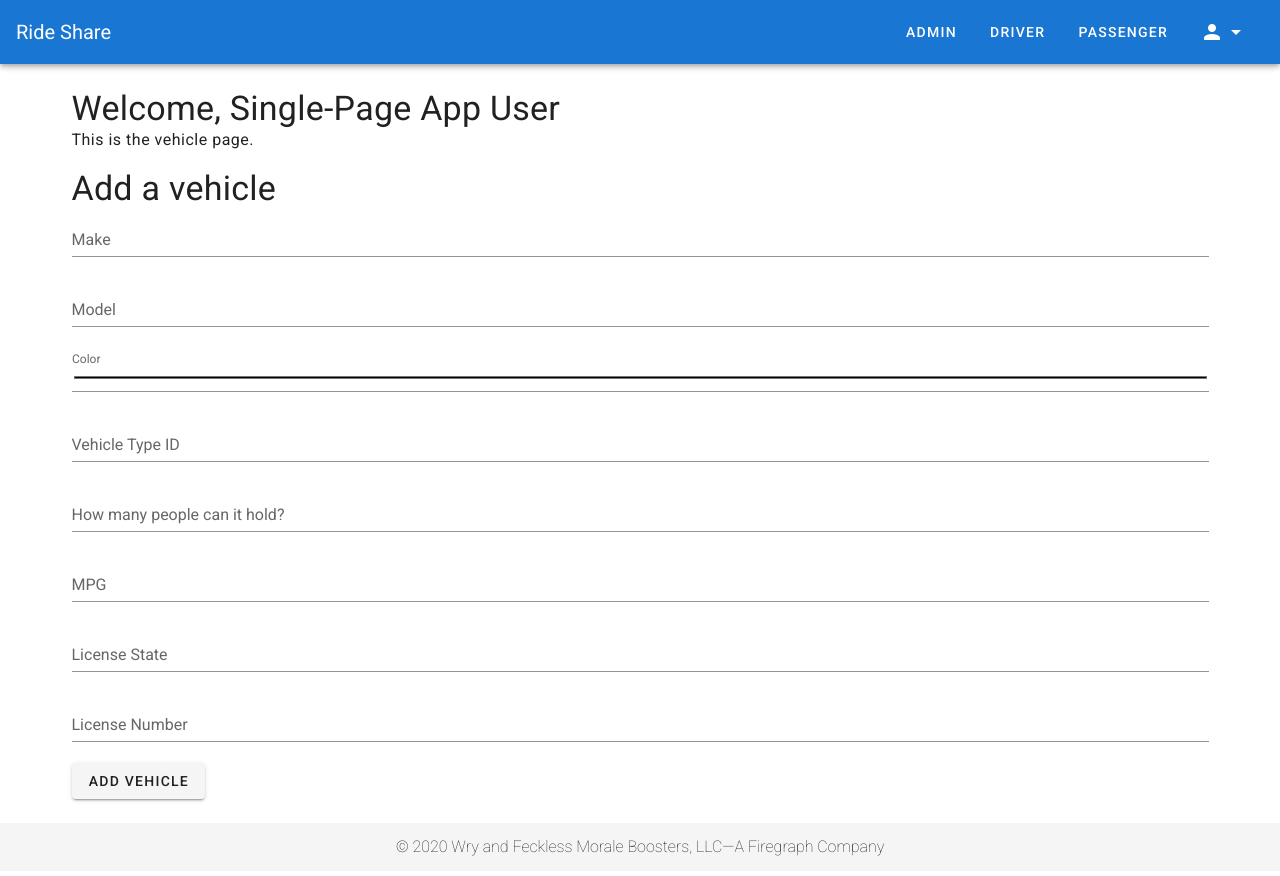
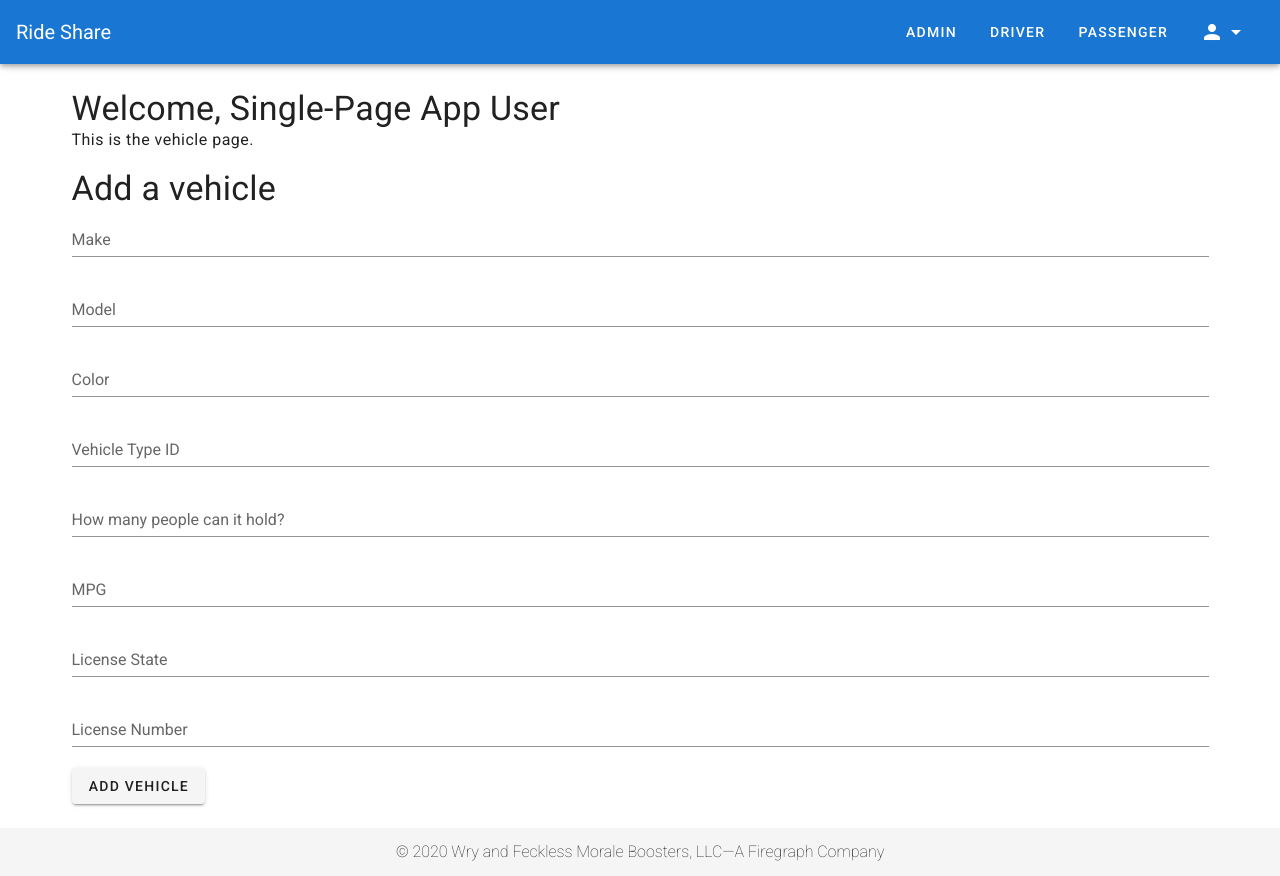
Before and after one commit to CourtneyKrisMasters/rideShare, a Vue app: page /vehicles in a window 1280 px wide. Built offline with nearby package versions, Linux system fonts and the light colour scheme.

Commit message:
Changed color field to be a text field instead of a color picker

```diff
--- a/src/pages/Vehicles.vue
+++ b/src/pages/Vehicles.vue
@@ -24,7 +24,7 @@
                 v-model="memberResetInfo.color"
                 v-bind:rules="rules.color"
                 error-count="10"
-                type="color"
+                type="color-text"
                 label="Color"
                 required
                 ></v-text-field>
```
